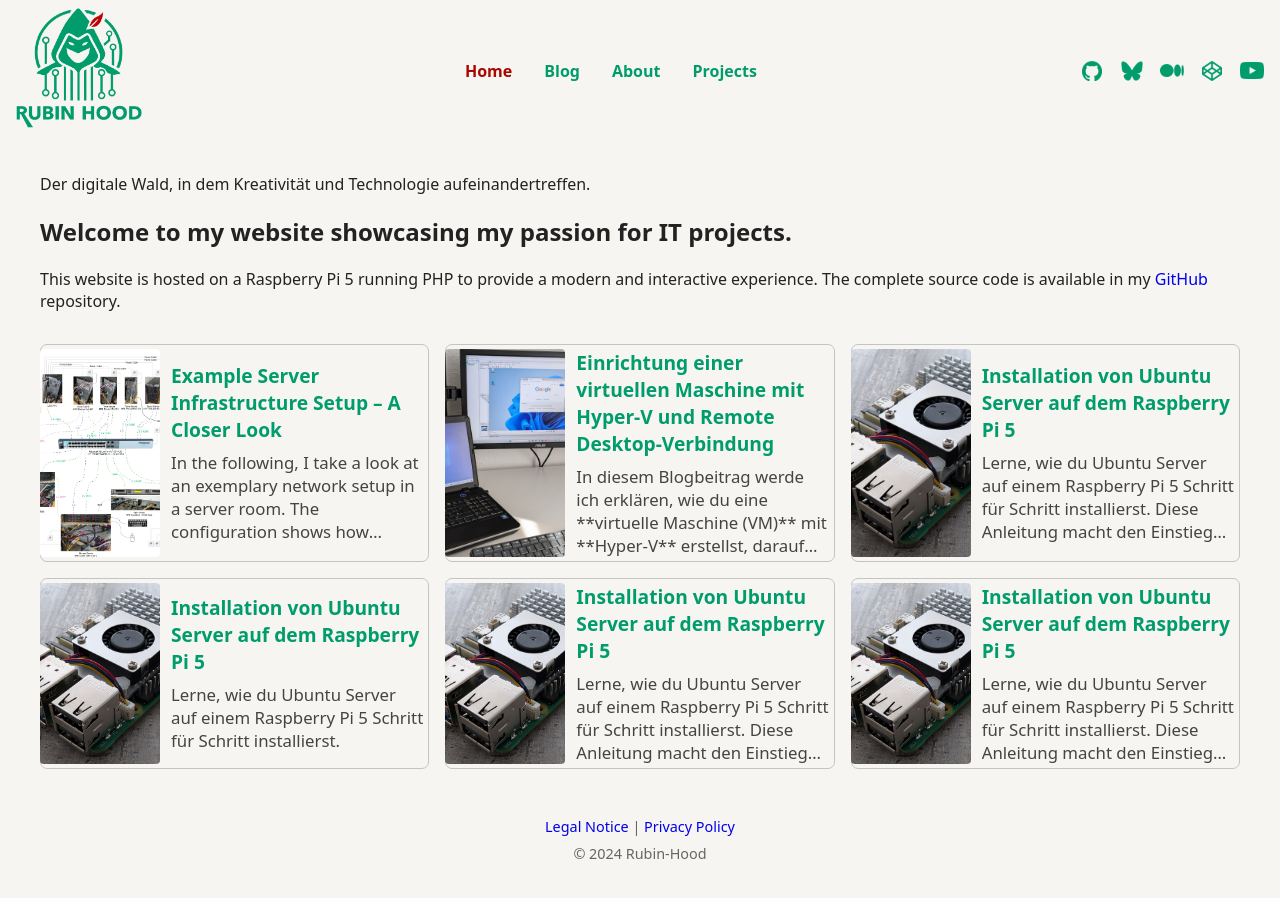
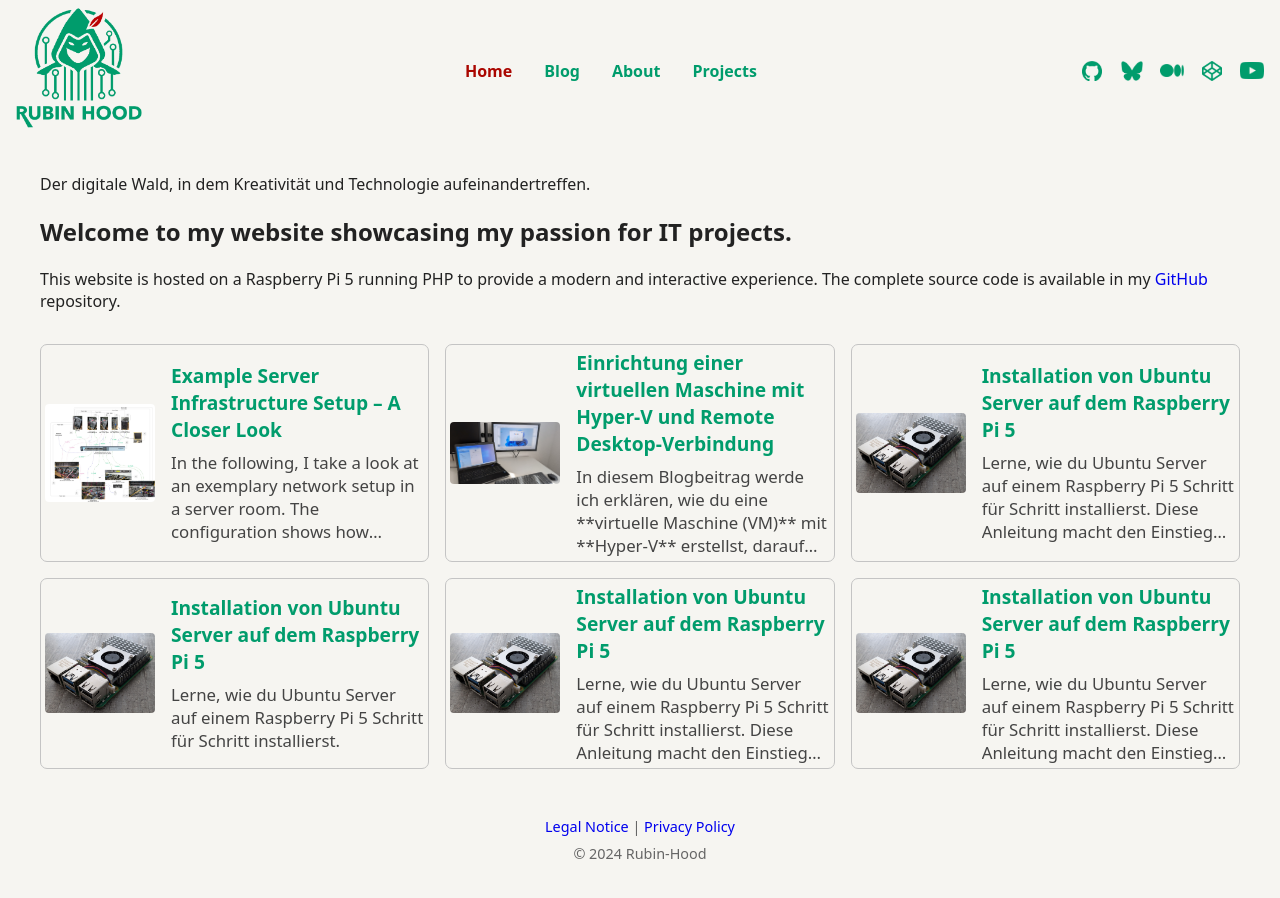
Before and after one commit to rubin-hood/rubinhood-blog, a Jekyll site: the page built from index.md, in a window 1280 px wide. Built offline with Jekyll 4.4.1, drawn with Linux system fonts in a browser that asks for light colours.

Commit message:
Update style.css

```diff
--- a/assets/css/style.css
+++ b/assets/css/style.css
@@ -176,7 +176,7 @@ main {
 
 /* Bildbereich (links in der Karte) – kann auch als Platzhalter dienen */
 .blog-card .card-img {
-  height: 100%;
+  height: auto;
   width: 110px;
   min-width: 90px;
   max-width: 120px;
@@ -193,11 +193,12 @@ main {
 /* Bild selbst in der Karte */
 .blog-card .card-img img {
   max-width: 120px;         /* Bild ist maximal 120px breit (passt in Platzhaltergröße) */
-  object-fit: cover;        /* Bild schneidet sich ggf. zu, um den Bereich auszufüllen */
   border-radius: 4px;       /* Bild hat leicht abgerundete Ecken */
   display: block;           /* Kein unerwünschter Abstand unter dem Bild */
-  height: 100%;
-  width: auto;
+  height: auto;
+  width: 100%;
+  object-fit: contain;   /* Damit das ganze Bild IMMER sichtbar bleibt */
+  display: block;
 }
 
 /* Titel im Karten-Inhalt */
```
